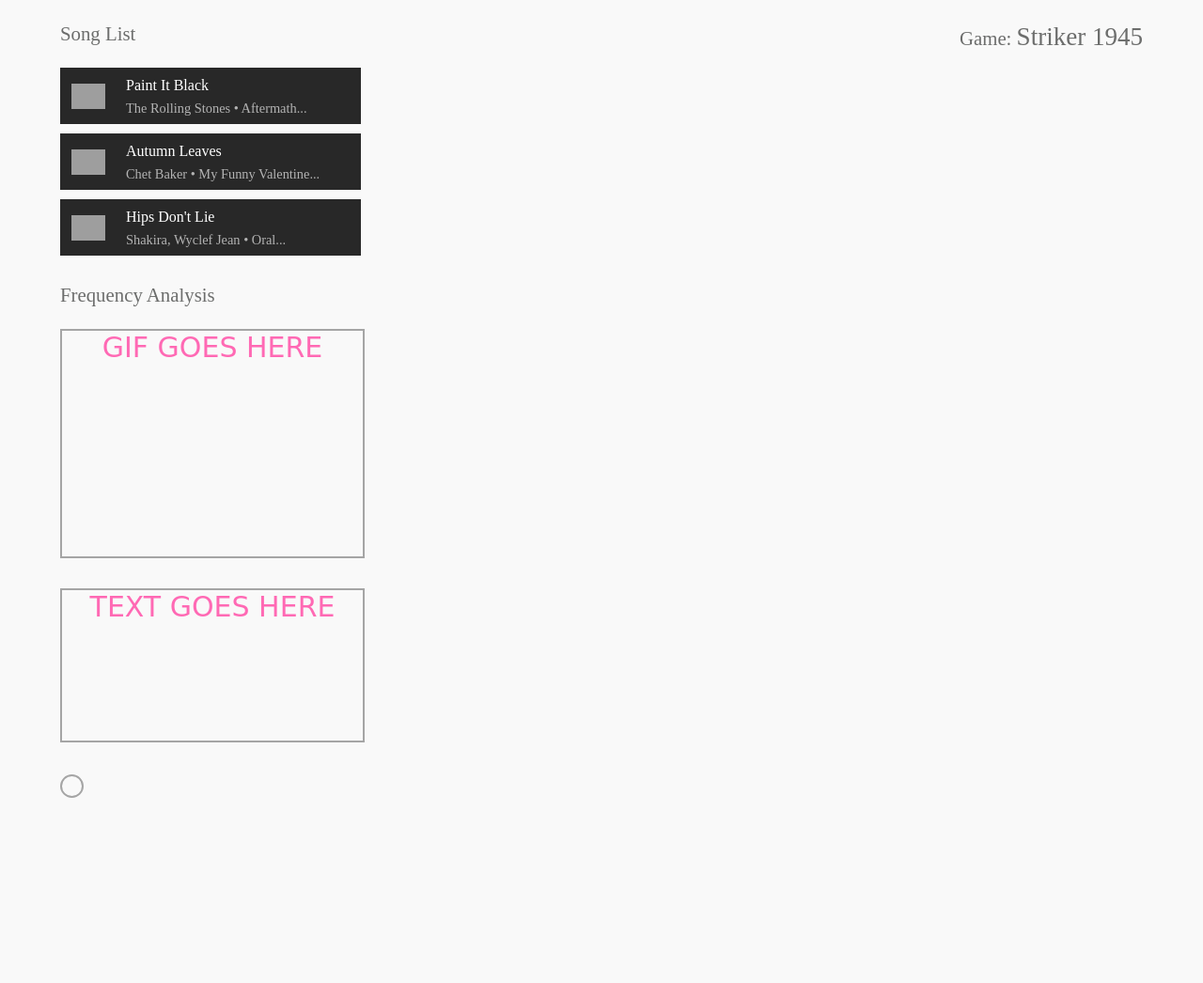
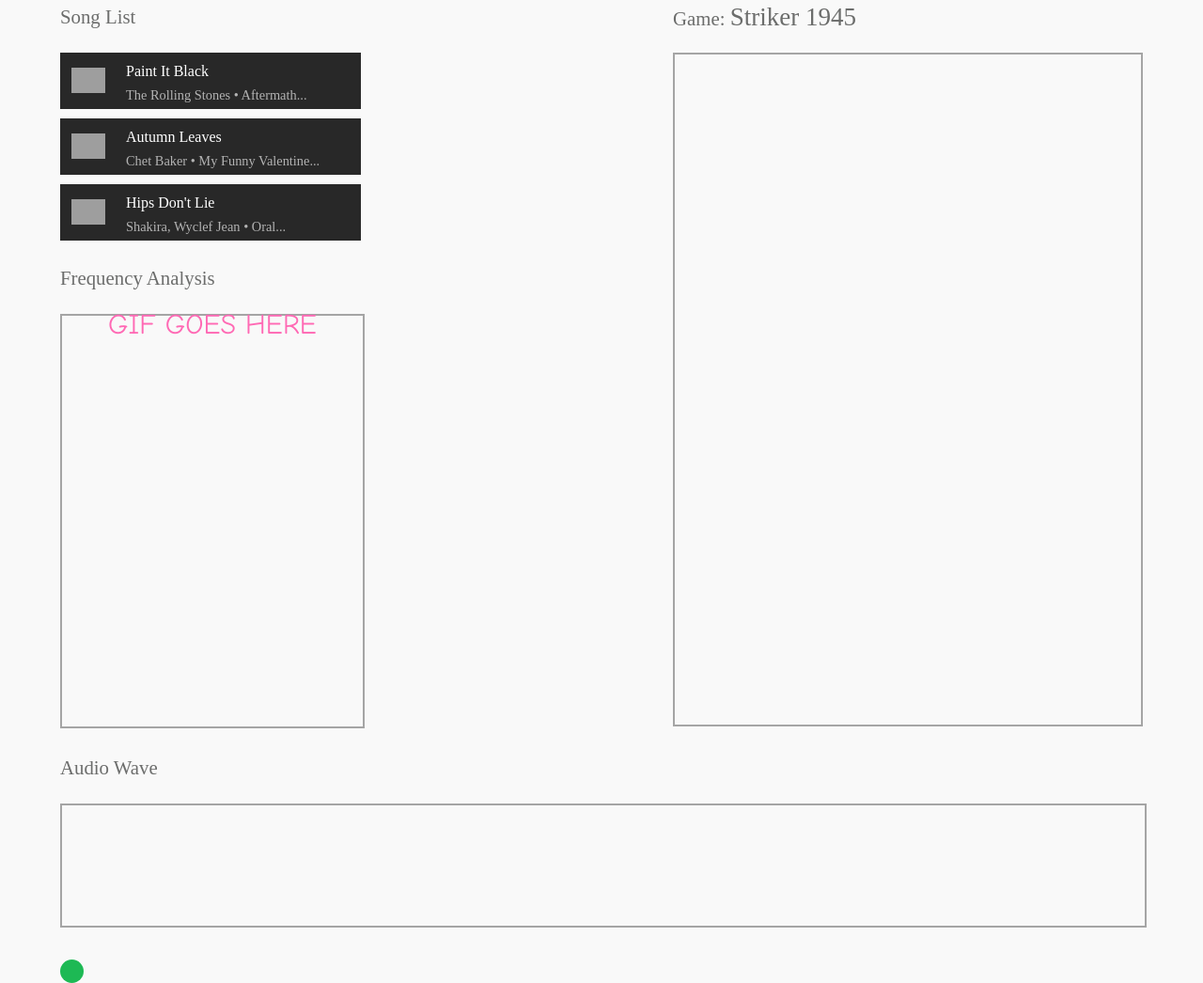
Before and after one commit to hazelnot/soundtest, a plain HTML site: page index.html in a window 1280 px wide. Shown: the part 115-1161 px from the top of the page at 94% size. Before the commit the page ends 964 px from the top, so only its background shows below. Drawn offline with nearby package versions, Linux system fonts and the light colour scheme; grey boxes are pictures that could not be loaded.

Commit message:
Added most of the rest of the thing

```diff
--- a/index.html
+++ b/index.html
@@ -45,17 +45,20 @@
 			  		<div class = "visibox" id = "freqbox">
 			  			<span class="temp">GIF GOES HERE</span>
 			  		</div>
-			  		<div class = "visibox" id = "textbox">
-			  			<span class="temp">TEXT GOES HERE</span>
-			  		</div>
+
 			 	</div>
 		 	</div>
 		 	<div class="rightpane">
 		 		<div class = "invisibox" id = "games">
 		 			<div class = "boxtitles">Game: <span class="gametitle">Striker 1945</span></div>
+		 			<div class = "visibox" id = "gamescreen"></div>
 		 		</div>
 		 	</div>
 	 	</div>
+	 	<div class = "invisibox" id = "wavebox">
+	 		<div class = "boxtitles">Audio Wave</div>
+	 		<div class = "visibox" id = "wave"></div>
+		 </div>
 		<input class = "slider1" type = "range" min = "0" max = "3">
 	  </div>
 	</div>
--- a/styles.css
+++ b/styles.css
@@ -1,5 +1,6 @@
 body{
 	background-color: #f9f9f9;
+	line-height: 1.3em;
 }
 
 #pagetitle{
@@ -29,13 +30,14 @@ body{
 	margin-bottom: 1.5rem;
 	font-size: 1.3em;
 	font-weight: 300;
+	height: 24px;
 }
 
 .visibox{
 	border: 2px solid #A5A5A5;
 	text-align: center;
 	vertical-align: middle;
-	font-family: cursive;
+	font-family: "Comic Sans MS";
 	color:  #FF69B4;
 	font-size: 30px;
 }
@@ -95,7 +97,7 @@ body{
 }
 
 #freqbox{
-	height: 15rem;
+	height: 27.3rem;
 	width: 20rem;
 }
 
@@ -104,6 +106,8 @@ body{
 	height: 10rem;
 	width: 20rem;
 }
+
+/* End of Frequency Analysis */
 
 /* Right Pane */
 
@@ -116,7 +120,27 @@ body{
 	font-weight: 500;
 }
 
-/* End of Frequency Analysis */
+#gamescreen{
+	height: 44.6rem;
+	width: 31rem;
+}
+
+/* End of Right Pane */
+
+/* Wave Box */
+
+#wave{
+	height: 8rem;
+	width: 100%;
+}
+
+#wavebox{
+	margin-top: 2rem;
+}
+
+/* End of Wave Box */
+
+/* Skinning the Slider */
 
 .slider1{
 	width: 100%;
@@ -124,8 +148,6 @@ body{
 	margin: 0 auto;
 	margin-top: 3rem;
 }
-
-/* Skinning the Slider */
 
 input[type=range]{
 	-webkit-appearance: none;
@@ -138,8 +160,7 @@ input[type=range]::-webkit-slider-thumb{
 	height: 25px;
 	width: 25px;
 	border-radius: 50%;
-	border: 2px solid #A5A5A5;
-	background-color: #E8E8E8);
+	background-color: #1db954;
 	margin-top: -14px;
 }
 
```
